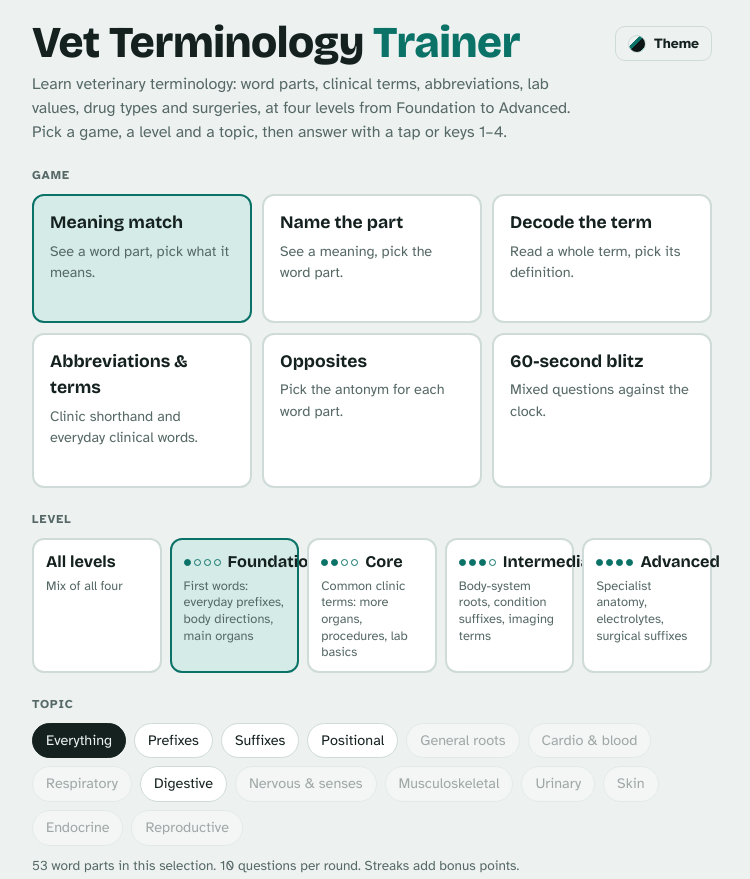
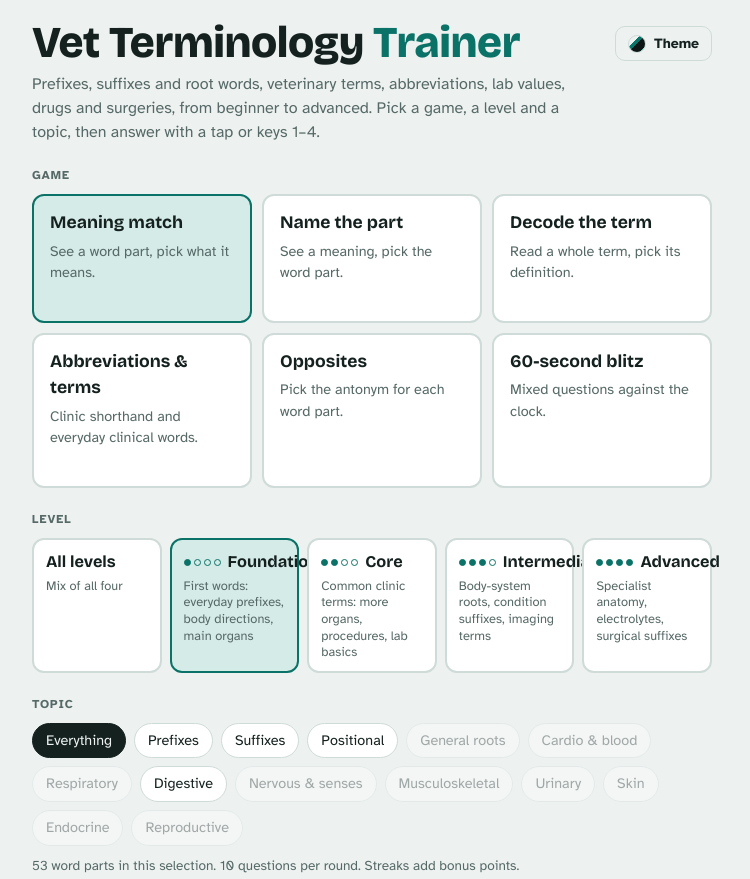
Before and after one commit to annikajayne/vet-terminology-trainer, a plain HTML site: page index.html in a window 1280 px wide. Shown: the top 879 px of the page, without its empty margins (268-1018 px from the left). Drawn offline with nearby package versions, Linux system fonts and the light colour scheme.

Commit message:
Shorter home description naming prefixes, suffixes and root words
Co-Authored-By: Claude Opus 5.5 <noreply@anthropic.com>
Claude-Session: https://claude.ai/code/session_01URewVhrqbwffyjC5SvAYPg

```diff
--- a/index.html
+++ b/index.html
@@ -794,7 +794,7 @@ function renderHome(){
   $('#app').innerHTML = `
     <header class="brand"><div class="brandtop"><h1>Vet Terminology <span class="hy">Trainer</span></h1>
       <button class="ghost small themebtn" id="themebtn" aria-haspopup="dialog">${swatch(skin)}Theme</button></div>
-      <p>Learn veterinary terminology: word parts, clinical terms, abbreviations, lab values, drug types and surgeries, at four levels from Foundation to Advanced. Pick a game, a level and a topic, then answer with a tap or keys 1–4.</p></header>
+      <p>Prefixes, suffixes and root words, veterinary terms, abbreviations, lab values, drugs and surgeries, from beginner to advanced. Pick a game, a level and a topic, then answer with a tap or keys 1–4.</p></header>
     <section class="section"><span class="label">Game</span><div class="modes">${modeCards}</div></section>
     <section class="section"><span class="label">Level</span><div class="lvls">${levels}</div></section>
     <section class="section"><span class="label">Topic</span><div class="chips">${chips}</div>
```
